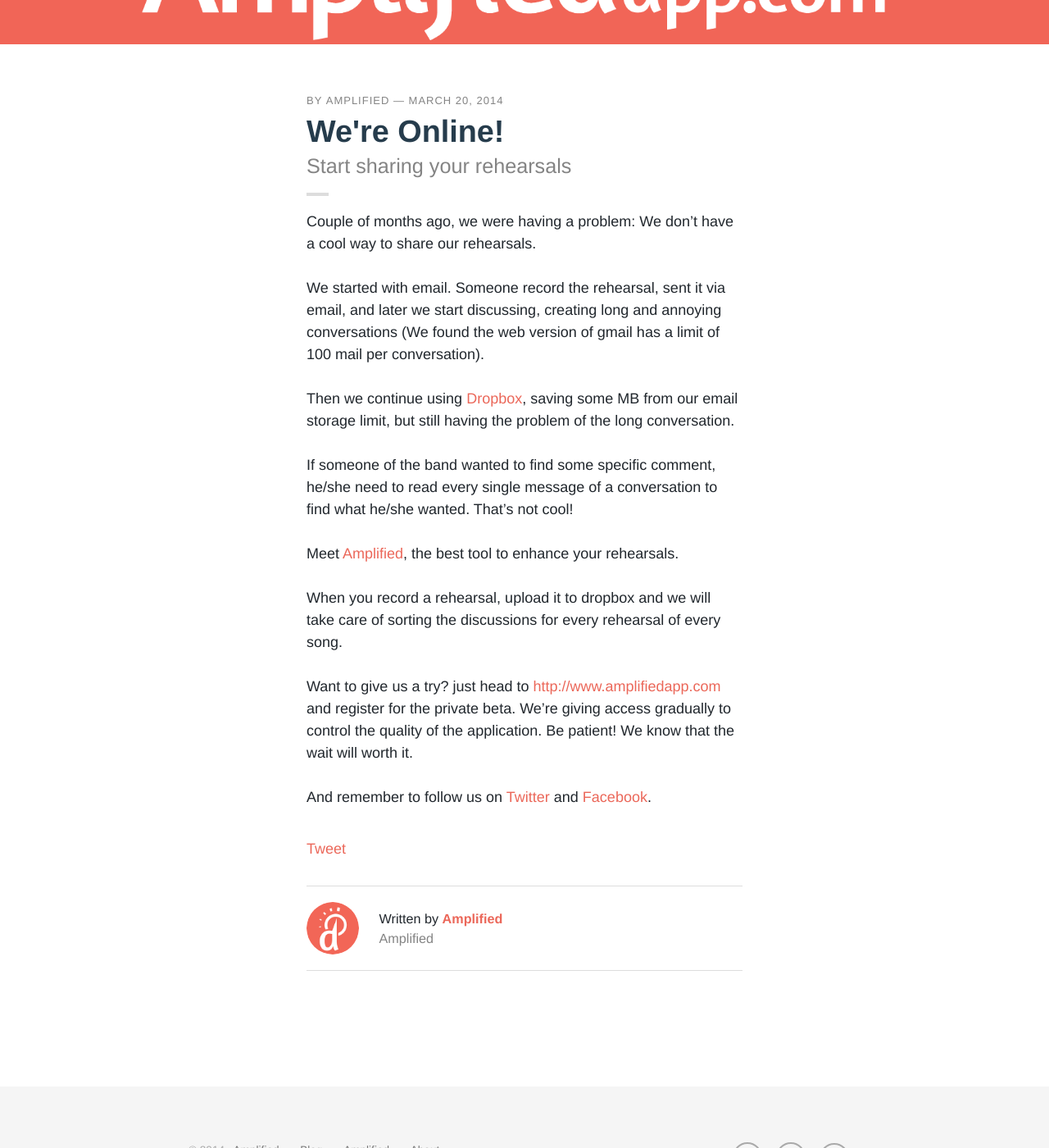
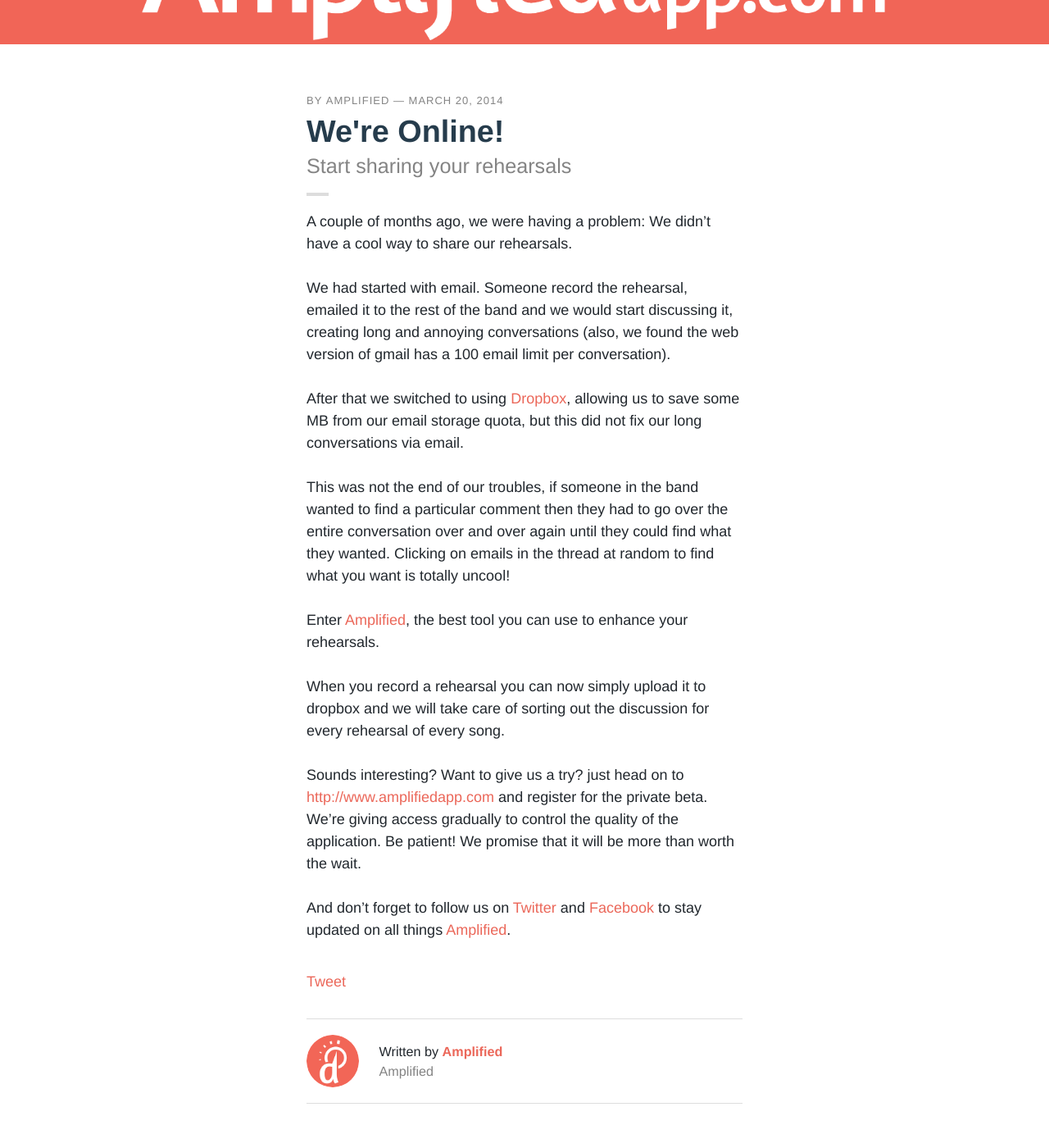
Before and after one commit to amplifiedapp/amplifiedapp.github.io, a Jekyll site: the page built from _posts/2014-03-20-we-re-online.markdown, in a window 1280 px wide and 1400 px high, scrolled down 253 px. Shown: the whole window at 82% size. Built offline with Jekyll 4.4.1, drawn with Linux system fonts in a browser that asks for light colours; nearby versions of some CDN libraries; some web fonts are replaced; Markdown is read by kramdown in place of the engine named in the settings; comment, search, counter and statistics services are not loaded.

Commit message:
Fixed language based on Tepen suggestion

```diff
--- a/_posts/2014-03-20-we-re-online.markdown
+++ b/_posts/2014-03-20-we-re-online.markdown
@@ -15,20 +15,20 @@
   image: amplified.png
 ---
 
-Couple of months ago, we were having a problem: We don't have a cool way to share our rehearsals.
+A couple of months ago, we were having a problem: We didn't have a cool way to share our rehearsals.
 
-We started with email. Someone record the rehearsal, sent it via email, and later we start discussing, creating long and annoying conversations (We found the web version of gmail has a limit of 100 mail per conversation).
+We had started with email. Someone record the rehearsal, emailed it to the rest of the band and we would start discussing it, creating long and annoying conversations (also, we found the web version of gmail has a 100 email limit per conversation).
 
 <!-- more -->
 
-Then we continue using [Dropbox](https://www.dropbox.com), saving some MB from our email storage limit, but still having the problem of the long conversation.
+After that we switched to using [Dropbox](https://www.dropbox.com), allowing us to save some MB from our email storage quota, but this did not fix our long conversations via email.
 
-If someone of the band wanted to find some specific comment, he/she need to read every single message of a conversation to find what he/she wanted. That's not cool!
+This was not the end of our troubles, if someone in the band wanted to find a particular comment then they had to go over the entire conversation over and over again until they could find what they wanted. Clicking on emails in the thread at random to find what you want is totally uncool!
 
-Meet [Amplified](http://www.amplifiedapp.com), the best tool to enhance your rehearsals.
+Enter [Amplified](http://www.amplifiedapp.com), the best tool you can use to enhance your rehearsals.
 
-When you record a rehearsal, upload it to dropbox and we will take care of sorting the discussions for every rehearsal of every song.
+When you record a rehearsal you can now simply upload it to dropbox and we will take care of sorting out the discussion for every rehearsal of every song.
 
-Want to give us a try? just head to [http://www.amplifiedapp.com](http://www.amplifiedapp.com) and register for the private beta. We're giving access gradually to control the quality of the application. Be patient! We know that the wait will worth it.
+Sounds interesting? Want to give us a try? just head on to [http://www.amplifiedapp.com](http://www.amplifiedapp.com) and register for the private beta. We’re giving access gradually to control the quality of the application. Be patient! We promise that it will be more than worth the wait.
 
-And remember to follow us on [Twitter](http://www.twitter.com/amplifiedapp) and [Facebook](http://www.facebook.com/amplifiedapp).
+And don't forget to follow us on [Twitter](http://www.twitter.com/amplifiedapp) and [Facebook](http://www.facebook.com/amplifiedapp) to stay updated on all things [Amplified](http://www.amplifiedapp.com).
```
